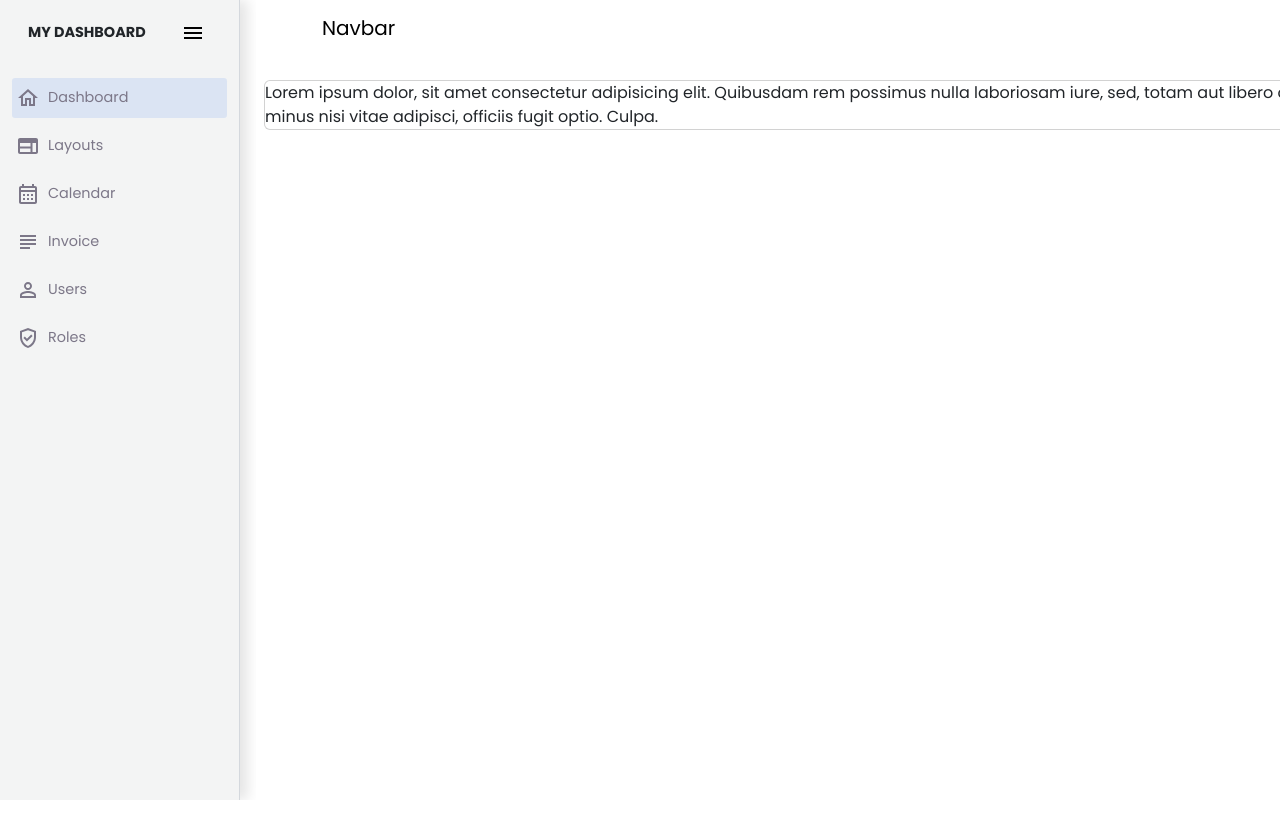
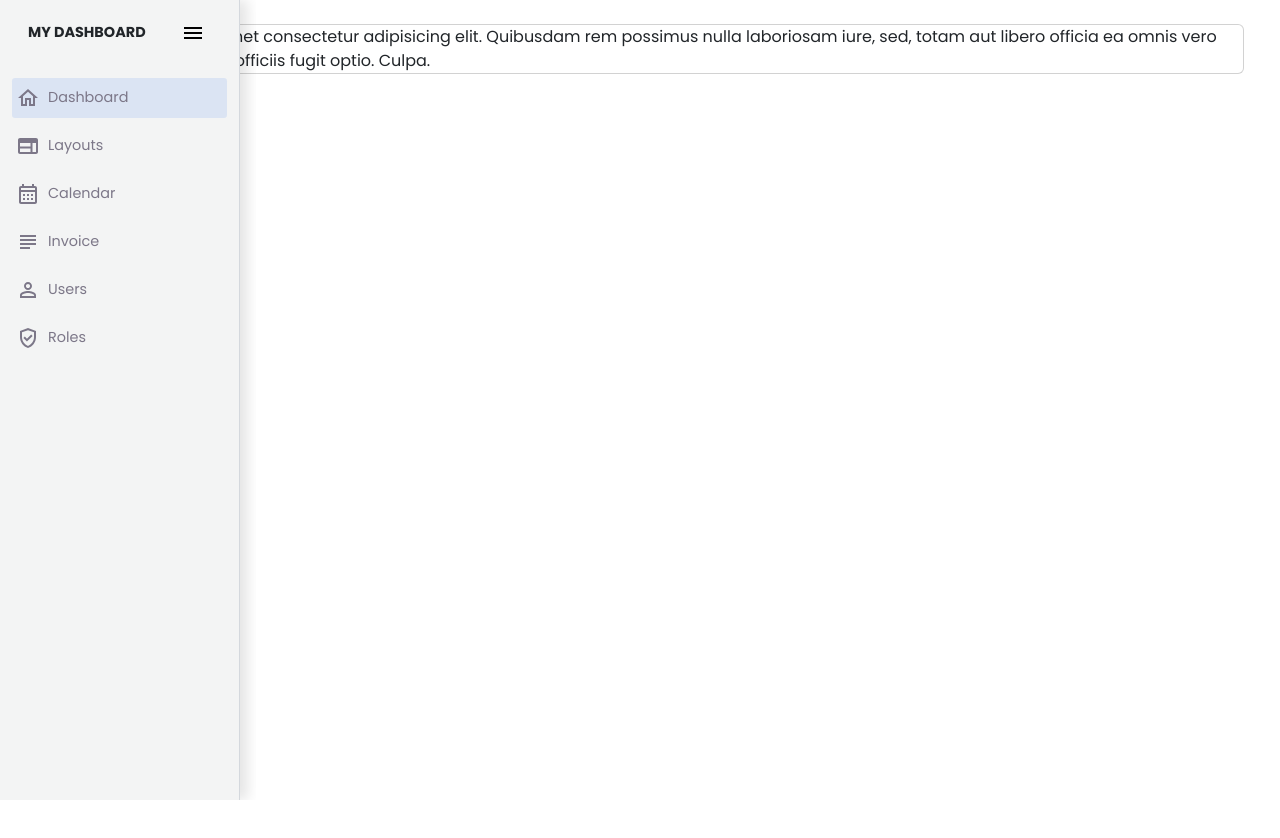
Before and after one commit to ahmed20008/FireSight-Backend, a React (Vite) app in the folder client/: page /dashboard in a window 1280 px wide. Shown: the top 838 px of the page. After the commit the page ends 800 px from the top, so only its background shows below. Built offline with nearby package versions, Linux system fonts and the light colour scheme.

Commit message:
changed UI of dahboard

```diff
--- a/client/src/layout/DashboardLayout.jsx
+++ b/client/src/layout/DashboardLayout.jsx
@@ -1,22 +1,29 @@
-import React from 'react';
+import React, { useState } from 'react';
 import Sidebar from './partials/Sidebar';
 import Navbar from './partials/Navbar';
 
 function dashboardLayout(WrappedComponent) {
   return function DashboardLayout(props) {
+
+    const MOBILE_VIEW = window.innerWidth < 468;
+    const [displaySidebar, setDisplaySidebar] = useState(!MOBILE_VIEW);
+
+    const handleSidebarDisplay = (e) => {
+      e.preventDefault();
+      if (window.innerWidth > 468) {
+        setDisplaySidebar(!displaySidebar);
+      } else {
+        setDisplaySidebar(false);
+      }
+    };
+
     return (
       <div className="row">
-        <div className="col-md-12">
-          <Sidebar>
-            <Navbar />
-            <div className="mx-4 pt-4" style={{ minHeight: '100vh' }}>
-              <WrappedComponent {...props} />
-            </div>
-          </Sidebar>
-
+          <Sidebar displaySidebar={displaySidebar} handleSidebarDisplay={handleSidebarDisplay} />
+          <div className="pt-4 px-5" style={{ overflowY: 'scroll', position: 'relative', minHeight: '100vh' }}>
+            <WrappedComponent {...props} />
         </div>
       </div>
-
     )
   }
 }
--- a/client/src/layout/partials/Sidebar.jsx
+++ b/client/src/layout/partials/Sidebar.jsx
@@ -1,6 +1,5 @@
 import React, { useState } from 'react';
 import {
-  Children,
   SidebarContainer,
   SidebarWrapper,
   SidebarLogoWrapper,
@@ -11,19 +10,8 @@ import {
 import MenuIcon from '@mui/icons-material/Menu';
 import SidebarItems from './SidebarItems';
 
-const MOBILE_VIEW = window.innerWidth < 468;
+const Sidebar = ({ displaySidebar, handleSidebarDisplay }) => {
 
-const Sidebar = ({ children }) => {
-  const [displaySidebar, setDisplaySidebar] = useState(!MOBILE_VIEW);
-
-  const handleSidebarDisplay = (e) => {
-    e.preventDefault();
-    if (window.innerWidth > 468) {
-      setDisplaySidebar(!displaySidebar);
-    } else {
-      setDisplaySidebar(false);
-    }
-  };
   return (
     <>
       <div style={{ position: 'fixed', left: '0', top: '0', bottom: '0', zIndex: '99999', width: '20%', overflowY: 'hidden' }}>
@@ -54,9 +42,7 @@ const Sidebar = ({ children }) => {
           </SidebarWrapper>
         </SidebarContainer>
       </div>
-      <div style={{overflowY: 'scroll', position: 'relative' }}>
-        <Children displaySidebar={displaySidebar}>{children}</Children>
-      </div>
+
     </>
   )
 };
```
